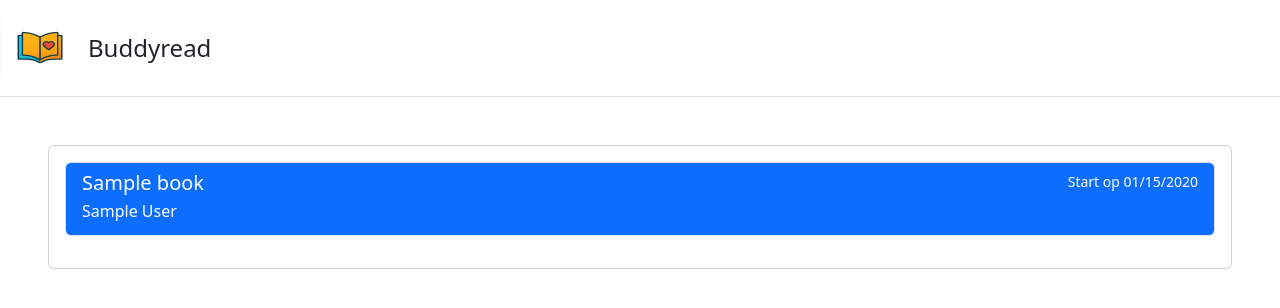
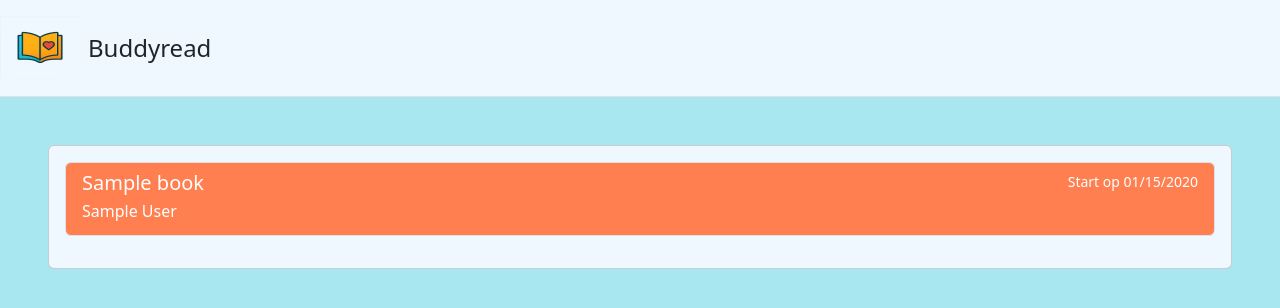
Before and after one commit to yoramclapper/buddyread, a Django app: page /boeken/ in a window 1280 px wide. Shown: the top 308 px of the page. Run offline with Django 5.2, Linux system fonts and the light colour scheme; tables that the repository leaves empty hold one stand-in row (values such as "Sample post"); some libraries are stand-ins or nearby versions.

Commit message:
add custom css styling

```diff
--- /dev/null
+++ b/buddyread/core/static/css/style.css
@@ -0,0 +1,17 @@
+body {
+    background-color: #a8e6f0;
+}
+
+header {
+    background-color: #f0f8ff;
+}
+
+.card {
+    background-color: #f0f8ff; /* light blue example */
+}
+
+.list-group-item.active {
+    background-color: #FF7F50; /* example: blue */
+    color: white; /* text color */
+    border-color: #0056b3; /* optional: darker border */
+}
--- a/buddyread/core/templates/core/index.html
+++ b/buddyread/core/templates/core/index.html
@@ -7,6 +7,7 @@
     {% bootstrap_css %}
     {% bootstrap_javascript %}
     {% load static %}
+    <link rel="stylesheet" href="{% static 'css/style.css' %}">
 </head>
 <body>
 
```
